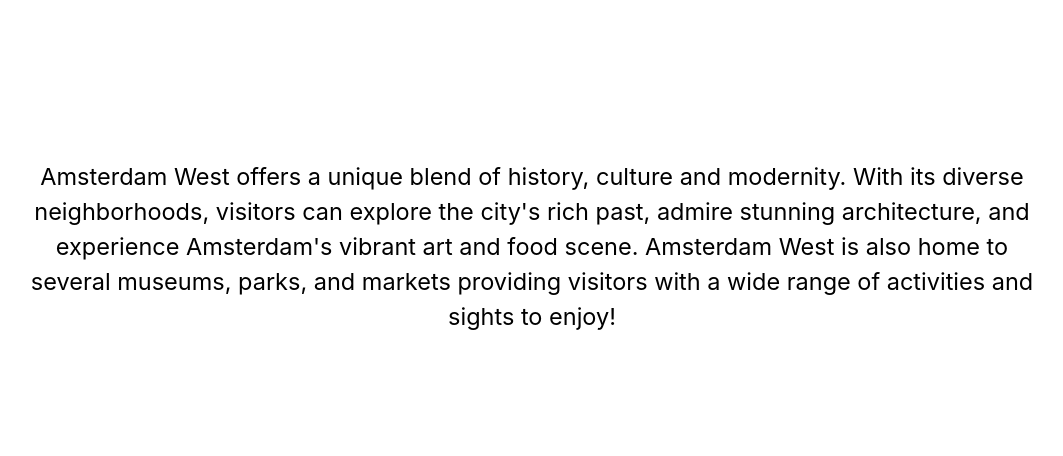
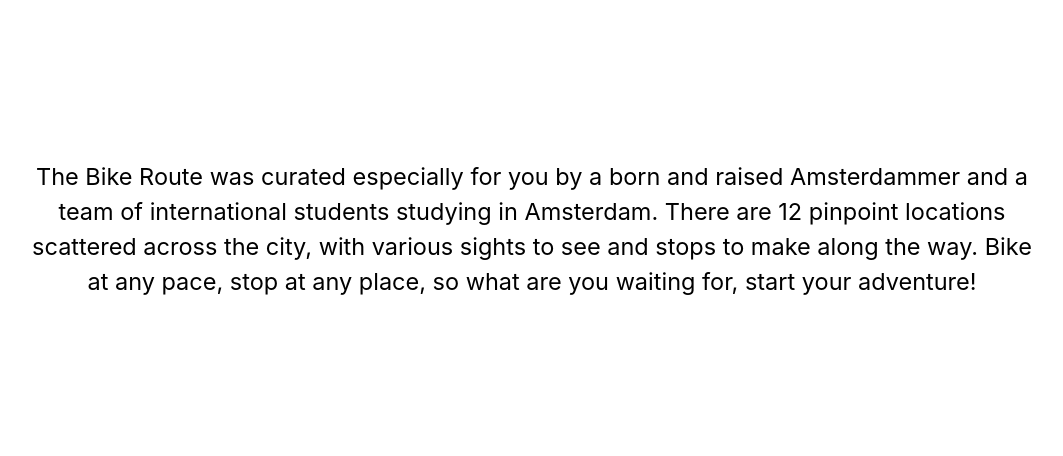
Before and after one commit to sabrina-liu/bikewithus, a Flask app: page /westsidestory in a window 1280 px wide; the page is wider, and only the part inside the window is pictured. Shown: the part 801-1257 px from the top of that part, without its empty margins (108-1171 px from the left). Run offline with Flask 3, Linux system fonts and the light colour scheme.

Commit message:
route changes

```diff
--- a/templates/home.html
+++ b/templates/home.html
@@ -39,7 +39,7 @@
             <div class="looking-block-home">
                 <div class="looking-subtitle">LOOKING FOR INSPIRATION?</div>
                 <div class="mainsub-text1">
-                    Explore Amsterdam West's history, culture, and modernity. Discover diverse neighborhoods, stunning
+                    Explore Amsterdam's history, culture, and modernity. Discover diverse neighborhoods, stunning
                     architecture, vibrant art, and delicious food. Enjoy museums, parks, and markets for a memorable experience!
                 </div>
                 <div class="looking-link"><b><a href="westsidestory">BIKE NOW</a><span>&#8594;</span></b></div>
--- a/templates/westsidestory.html
+++ b/templates/westsidestory.html
@@ -5,31 +5,29 @@
         <div class="westside-home">
             <div class="title-container">
                 <div class="title">THE BIKE ROUTE<br>
-                <div class="subtitle">Jordaan neighborhood to Sloterdijk</div>
+                <div class="subtitle">Explore the diversity of Amsterdam by bike</div>
             </div>
         </div>
 
         <div class="intro-paragraph">
-            Amsterdam West offers a unique blend of history, culture and modernity.
-            With its diverse neighborhoods, visitors can explore the city's rich past, admire stunning
-            architecture, and experience Amsterdam's vibrant art and food scene. Amsterdam West is also home
-            to several museums, parks, and markets providing visitors with a wide range of activities and sights
-            to enjoy!
+            The Bike Route was curated especially for you by a born and raised Amsterdammer and a team of international students studying in Amsterdam.
+            There are 12 pinpoint locations scattered across the city, with various sights to see and stops to make along the way.
+            Bike at any pace, stop at any place, so what are you waiting for, start your adventure!
         </div>
 
         <div class="mainsub-block-reason" id="map-block">
             <div class="mainsub-block1" id="map-position">
-                <iframe src="https://www.google.com/maps/embed?pb=!1m64!1m12!1m3!1d19495.815533899033!2d4.853748047117235!3d52.35270347199709!2m3!1f0!2f0!3f0!3m2!1i1024!2i768!4f13.1!4m49!3e1!4m5!1s0x47c609c27319fbbf%3A0xd557ccff55cd854a!2sTFIOS%20Bench%2C%20Leidsegracht%2C%20Amsterdam!3m2!1d52.367566599999996!2d4.886209099999999!4m5!1s0x47c609fc889c6ed1%3A0x3e9e32c9df5427c0!2sJOE%20%26%20THE%20JUICE!3m2!1d52.354129199999996!2d4.8717673999999995!4m5!1s0x47c5e205a8f27cbb%3A0x6a667061ea9d4e6f!2sVondelpark%2C%20Amsterdam!3m2!1d52.355513699999996!2d4.8562991!4m5!1s0x47c5e1feb7a1c219%3A0x98625ba25b3ac812!2sAlbert%20Heijn%2C%20Stadionplein%2C%20Amsterdam!3m2!1d52.3446108!2d4.857056699999999!4m5!1s0x47c60b90f763df69%3A0x354eb43af7510330!2sThe%20Upside%20Down%20Amsterdam!3m2!1d52.3398703!2d4.8928137!4m5!1s0x47c609f4a94bf799%3A0x22b5910e2dfb62cc!2sBrouwerij%20Troost!3m2!1d52.3504994!2d4.8909816!4m5!1s0x47c6098d569c91c3%3A0xf30b22dafd770f8b!2sAlbert%20Cuypstraat%2C%20Amsterdam!3m2!1d52.3555299!2d4.8933031!4m5!1s0x47c609c27319fbbf%3A0xd557ccff55cd854a!2sTFIOS%20Bench%2C%20Leidsegracht%2C%20Amsterdam!3m2!1d52.367566599999996!2d4.886209099999999!5e0!3m2!1sen!2snl!4v1685789784039!5m2!1sen!2snl" width="100%" height="500vh" style="border:0;" allowfullscreen="" loading="lazy" referrerpolicy="no-referrer-when-downgrade"></iframe>
+                <iframe src="https://www.google.com/maps/embed?pb=!1m70!1m12!1m3!1d19495.538968873632!2d4.853748047119627!3d52.35333047163549!2m3!1f0!2f0!3f0!3m2!1i1024!2i768!4f13.1!4m55!3e1!4m5!1s0x47c609c27319fbbf%3A0xd557ccff55cd854a!2sTFIOS%20Bench%2C%20Leidsegracht%2C%20Amsterdam!3m2!1d52.367566599999996!2d4.886209099999999!4m5!1s0x47c609efc7dc0ae7%3A0x56a4fbb45c23f3bf!2sMuseumplein%2C%20Amsterdam!3m2!1d52.3574294!2d4.8830418!4m5!1s0x47c609fc889c6ed1%3A0x3e9e32c9df5427c0!2sJOE%20%26%20THE%20JUICE!3m2!1d52.354129199999996!2d4.8717673999999995!4m5!1s0x47c5e205a8f27cbb%3A0x6a667061ea9d4e6f!2sVondelpark%2C%20Amsterdam!3m2!1d52.355513699999996!2d4.8562991!4m5!1s0x47c5e1feb7a1c219%3A0x98625ba25b3ac812!2sAlbert%20Heijn%2C%20Stadionplein%2C%20Amsterdam!3m2!1d52.3446108!2d4.857056699999999!4m5!1s0x47c60b90f763df69%3A0x354eb43af7510330!2sThe%20Upside%20Down%20Amsterdam!3m2!1d52.3398703!2d4.8928137!4m5!1s0x47c609f4a94bf799%3A0x22b5910e2dfb62cc!2sBrouwerij%20Troost!3m2!1d52.3504994!2d4.8909816!4m5!1s0x47c6098d569c91c3%3A0xf30b22dafd770f8b!2sAlbert%20Cuypstraat%2C%20Amsterdam!3m2!1d52.3555299!2d4.8933031!4m5!1s0x47c609c27319fbbf%3A0xd557ccff55cd854a!2sTFIOS%20Bench%2C%20Leidsegracht%2C%20Amsterdam!3m2!1d52.367566599999996!2d4.886209099999999!5e0!3m2!1sen!2snl!4v1685808561509!5m2!1sen!2snl" width="100%" height="500vh" style="border:0;" allowfullscreen="" loading="lazy" referrerpolicy="no-referrer-when-downgrade"></iframe>
             </div>
         </div>
 
         <div class="mainsub-block-reason" id="places-position">
             <div class="content" id="places-size">
                 <div class="route-locations">
-                    <div class="place-title" id="location-name">NOORDERMARKT</div>
+                    <div class="place-title" id="location-name">TFIOS Bench</div>
                     <img src="static/images/nordermarkt.png" class="stop-image">
                     <div class="overlay">
-                        <div class="place-description">A beautiful little square with an immpressive church.</div>
+                        <div class="place-description">A viewpoint overlooking the iconic architecture and infrastructure of the city.</div>
                     </div>
                 </div>
                 <div class="route-locations">
@@ -97,7 +95,7 @@
                 </div>
             </div>
             <div class="mainsub-link2" id="begin-route">
-                <a href="/log_binary" target="_blank"><b>BEGIN ROUTE<span>&#8594;</span></b></a>
+                <a href="https://goo.gl/maps/MST5WJHAFrzaNVgv9" target="_blank"><b>BEGIN ROUTE<span>&#8594;</span></b></a>
             </div>
 
             <!--footer-->
```
Also changed, not shown: instance/data.db, static/images/ridewithme.jpg (deleted).
